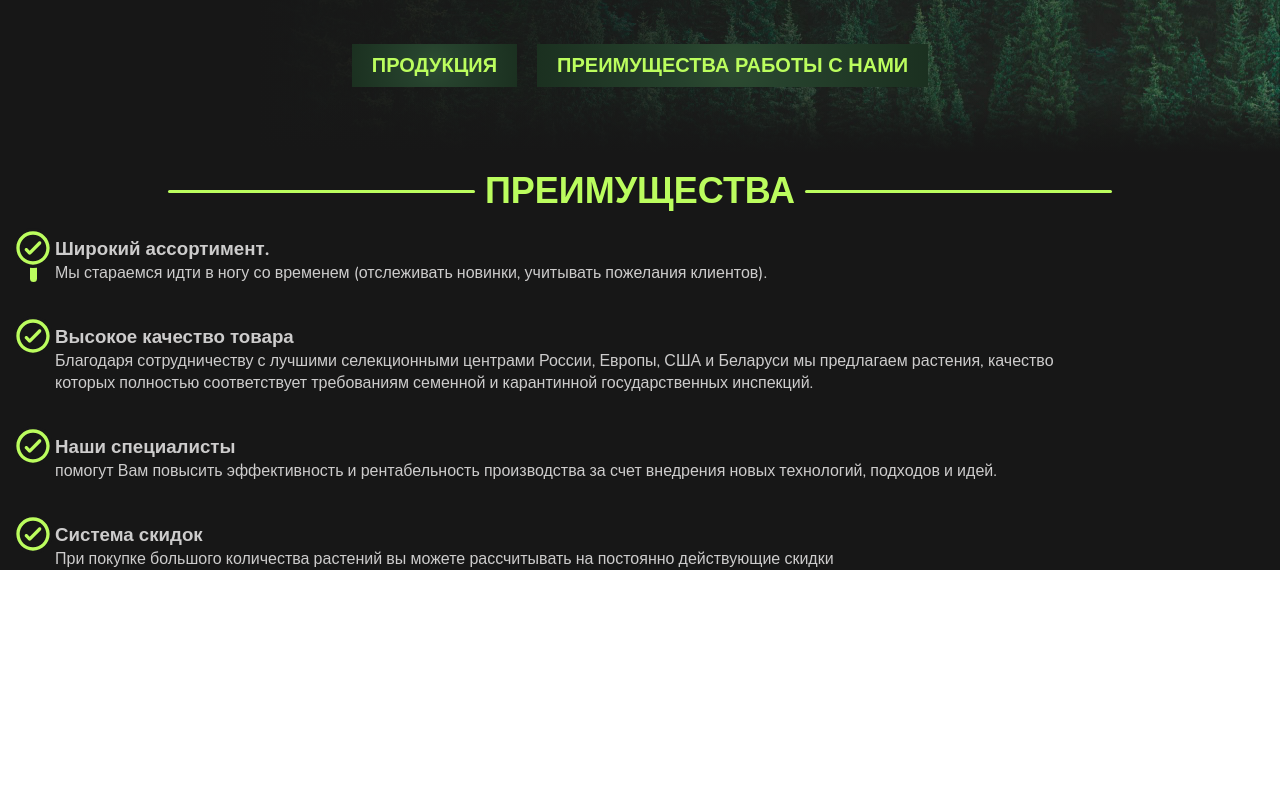
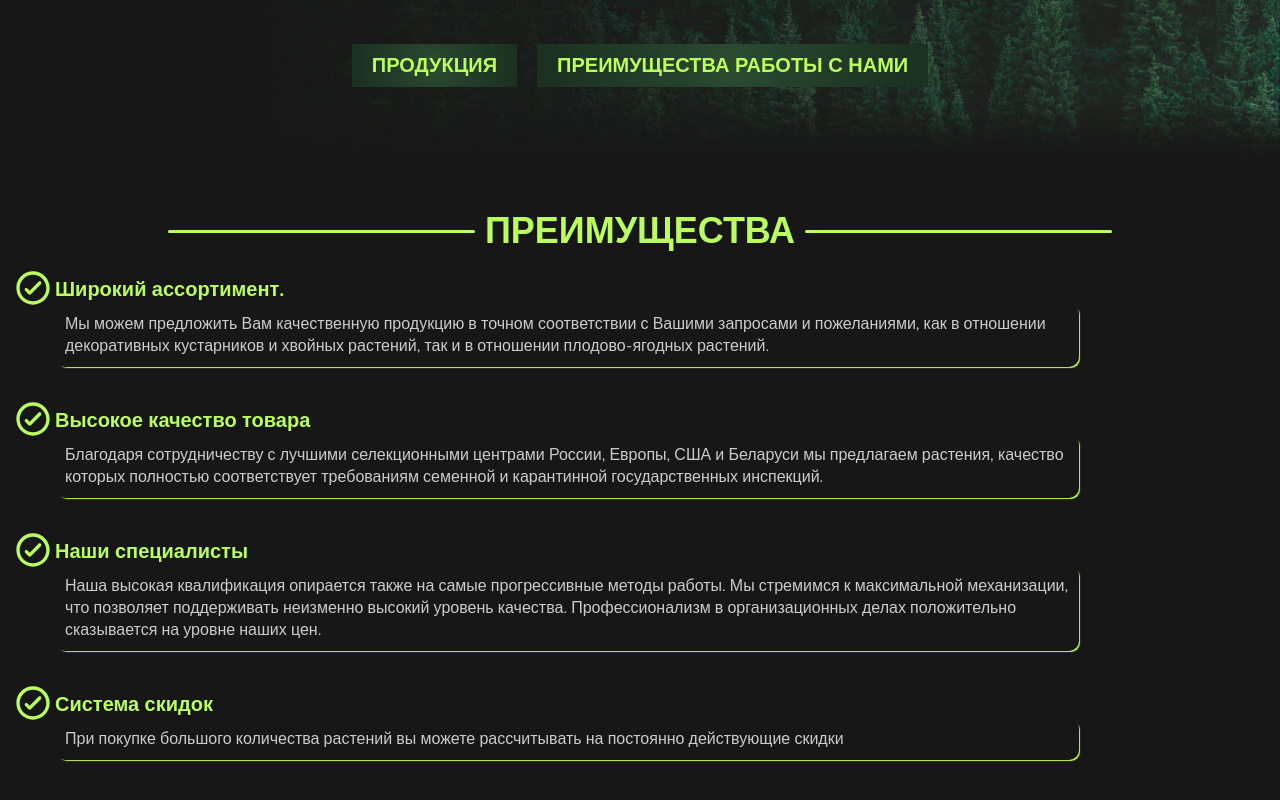
Before and after one commit to Alex99like/zelenymaster, a Next.js app: page / in a window 1280 px wide. Shown: the part 633-1433 px from the top of the page. Before the commit the page ends 1203 px from the top, so only its background shows below. Built offline with nearby package versions, Linux system fonts and the light colour scheme.

Commit message:
feat: add adv items animated

```diff
--- a/app/components/Advantages/Advantages.module.scss
+++ b/app/components/Advantages/Advantages.module.scss
@@ -2,6 +2,7 @@
 
 .advantages {
   position: relative;
+  padding: 40px 0;
   background-color: $color-main-bg;
 
   .title {
@@ -25,7 +26,7 @@
 
   .progress {
     position: absolute;
-    top: 80px;
+    top: 110px;
     left: 30px;
     border-radius: 20px;
     right: 0;
@@ -58,6 +59,17 @@
         left: -42px;
         top: -8px;
       }
+
+      .name {
+        color: $color-text-green;
+        font-size: 20px;
+      }
+
+      .description {
+        border-radius: 10px;
+        padding: 10px;
+        box-shadow: 2px 2px 1px -1px $color-text-green;
+      }
     }
   }
 
--- a/app/components/Advantages/Advantages.tsx
+++ b/app/components/Advantages/Advantages.tsx
@@ -6,7 +6,7 @@ import { AdvantagesItem } from "./AdvantagesItem";
 const descriptions = {
   one: {
     name: 'Широкий ассортимент.',
-    description: 'Мы стараемся идти в ногу со временем (отслеживать новинки, учитывать пожелания клиентов).'
+    description: 'Мы можем предложить Вам качественную продукцию в точном соответствии с Вашими запросами и пожеланиями, как в отношении декоративных кустарников и хвойных растений, так и в отношении плодово-ягодных растений.'
   },
   two: {
     name: 'Высокое качество товара',
@@ -14,7 +14,7 @@ const descriptions = {
   },
   three: {
     name: 'Наши специалисты',
-    description: 'помогут Вам повысить эффективность и рентабельность производства за счет внедрения новых технологий, подходов и идей.'
+    description: 'Наша высокая квалификация опирается также на самые прогрессивные методы работы. Мы стремимся к максимальной механизации, что позволяет поддерживать неизменно высокий уровень качества. Профессионализм в организационных делах положительно сказывается на уровне наших цен.'
   },
   four: {
     name: 'Система скидок',
@@ -30,7 +30,10 @@ export const Advantages = () => {
   });
 
   useMotionValueEvent(scrollY, "change", (latest) => {
-    setHeight(latest)
+    const current = ref.current?.offsetHeight || 0
+    if (current > latest - 250) {
+      setHeight(latest - (250))
+    }
   })
 
   return (
@@ -43,7 +46,7 @@ export const Advantages = () => {
 
       <motion.div
         className={styles.progress}
-        animate={{ height: height - 150 }}
+        animate={{ height: height }}
       />
       <div className={styles.container}>
         <AdvantagesItem values={descriptions.one} />
--- a/app/components/Advantages/AdvantagesItem.tsx
+++ b/app/components/Advantages/AdvantagesItem.tsx
@@ -13,18 +13,33 @@ export const AdvantagesItem = ({ values }: IAdvantagesItem) => {
 
 
   return (
-    <div className={styles.card}>
+    <motion.div
+      className={styles.card}
+    >
       <motion.div
         className={styles['icon-container']}
         initial={{ scale: 0, y: -20 }}
         whileInView={{ scale: 1, y: 0 }}
+        viewport={{ once: true }}
         //transition={{ delay: 1 }}
         //ref={ref}
       >
         <SuccessIcon className={styles.icon} width={40} />
       </motion.div>
-      <h3>{values.name}</h3>
-      <p>{values.description}</p>
-    </div>
+      <motion.h3
+        className={styles.name}
+        initial={{ scale: 0, y: -20 }}
+        whileInView={{ scale: 1, y: 0 }}
+        viewport={{ once: true }}
+        transition={{ delay: 0.3 }}
+      >{values.name}</motion.h3>
+      <motion.p
+        initial={{ opacity: 0, y: -50 }}
+        whileInView={{ opacity: 1, y: 0 }}
+        viewport={{ once: true }}
+        transition={{ delay: 0.5, type: 'spring' }}
+        className={styles.description}
+      >{values.description}</motion.p>
+    </motion.div>
   )
 }
--- a/app/page.module.scss
+++ b/app/page.module.scss
@@ -48,7 +48,7 @@
   &::after {
     content: '';
     position: absolute;
-    bottom: 0;
+    bottom: -5px;
     height: 70px;
     width: 100%;
     background: linear-gradient(0deg, $color-main-bg 20%, $color-main-bg-gradient 45%, rgba(255,255,255,0) 100%);
```
